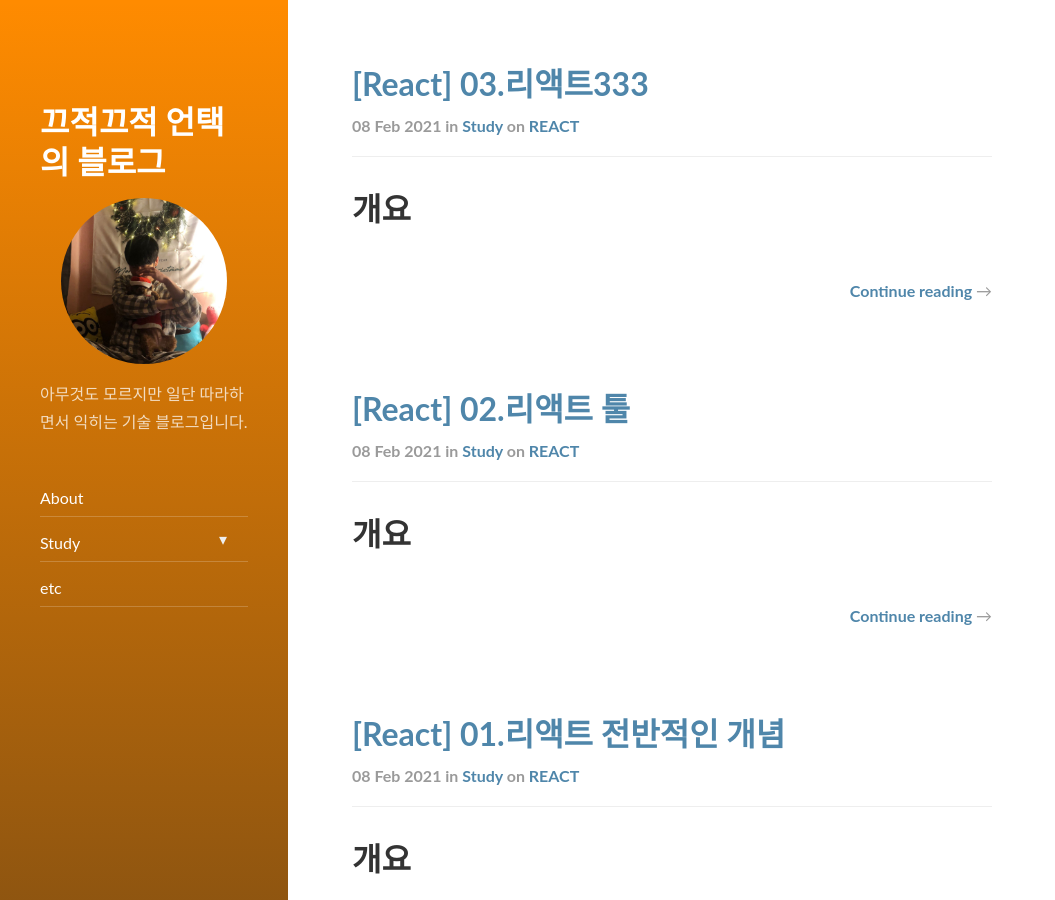
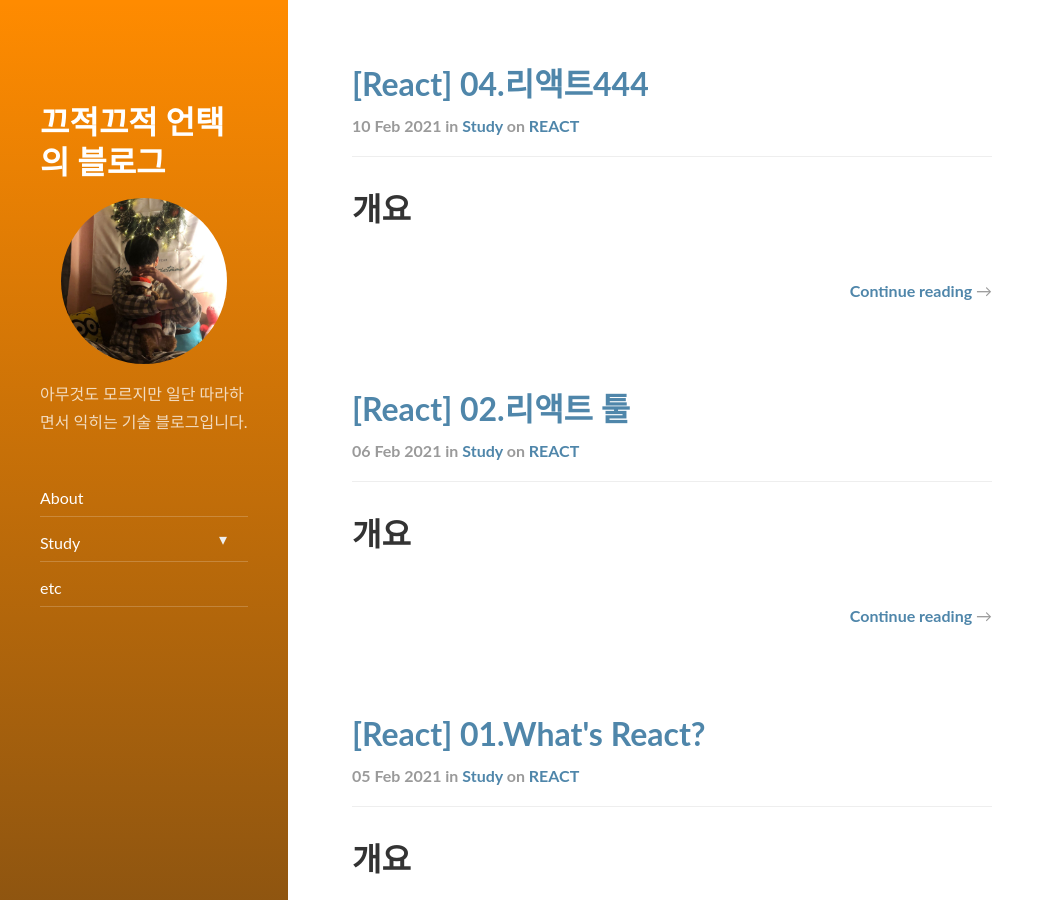
Before and after one commit to Oriharaa/Oriharaa.github.io, a Jekyll site: the page built from index.html, in a window 1280 px wide and 900 px high. Shown: the whole window, without its empty margins (0-1055 px from the left). Built offline with Jekyll 4.4.1, drawn with Linux system fonts in a browser that asks for light colours; nearby versions of some CDN libraries; the list of posts is cut into pages by our own code.

Commit message:
React posting4

```diff
--- /dev/null
+++ b/_posts/study/react/2021-02-05-React01.md
@@ -0,0 +1,22 @@
+---
+layout: post
+title: "[React] 01.What's React?"
+subtitle: "개요"
+date: 2021-02-05 18:33:51 +0900
+categories: study
+tags: REACT
+comments: true
+related_posts:
+  - category/_posts/study/react/2021-02-08-React02.md
+  - category/_posts/study/react/2021-02-08-React03.md
+---
+
+# 개요
+
+## 1. 리액트를 배워야 하는 이유
+
+리액트는 페이스북 사에서 만든 자바스크립트 라이브러리 중에 하나로
+2013년도에 세상에 나온 뒤로 뜨거운 관심과 지속적인 사랑을 받고 있는 라이브러리라고 한다.
+우선 리액트는.. 유저 인터페이스를 만들 수 있으며
+사용자에게 보여지는 UI를 만들고 그 위에서 사용자가 클릭을 하거나
+다양한 이벤트가 발생을 하게되면 그 이벤트에 맞게 반응하도록 만들어진 라이브러리이다.
--- a/_posts/study/react/2021-02-08-React02.md
+++ b/_posts/study/react/2021-02-06-React02.md
@@ -2,7 +2,7 @@
 layout: post
 title: "[React] 02.리액트 툴"
 subtitle: "개요"
-date: 2021-02-08 11:45:51 +0900
+date: 2021-02-06 20:47:51 +0900
 categories: study
 tags: REACT
 comments: true
--- a/_posts/study/react/2021-02-08-React01.md
+++ /dev/null
@@ -1,18 +0,0 @@
----
-layout: post
-title: "[React] 01.리액트 전반적인 개념"
-subtitle: "개요"
-date: 2021-02-08 11:45:51 +0900
-categories: study
-tags: REACT
-comments: true
-related_posts:
-  - category/_posts/study/react/2021-02-08-React02.md
-  - category/_posts/study/react/2021-02-08-React03.md
----
-
-# 개요
-
-## 1. 개요
-
-React ~~
--- a/_posts/study/react/2021-02-08-React03.md
+++ b/_posts/study/react/2021-02-11-React04.md
@@ -1,8 +1,8 @@
 ---
 layout: post
-title: "[React] 03.리액트333"
+title: "[React] 04.리액트444"
 subtitle: "개요"
-date: 2021-02-08 11:45:51 +0900
+date: 2021-02-11 02:11:51 +0900
 categories: study
 tags: REACT
 comments: true
@@ -11,6 +11,4 @@
 
 # 개요
 
-## 1. 개요
-
 React ~~
```
